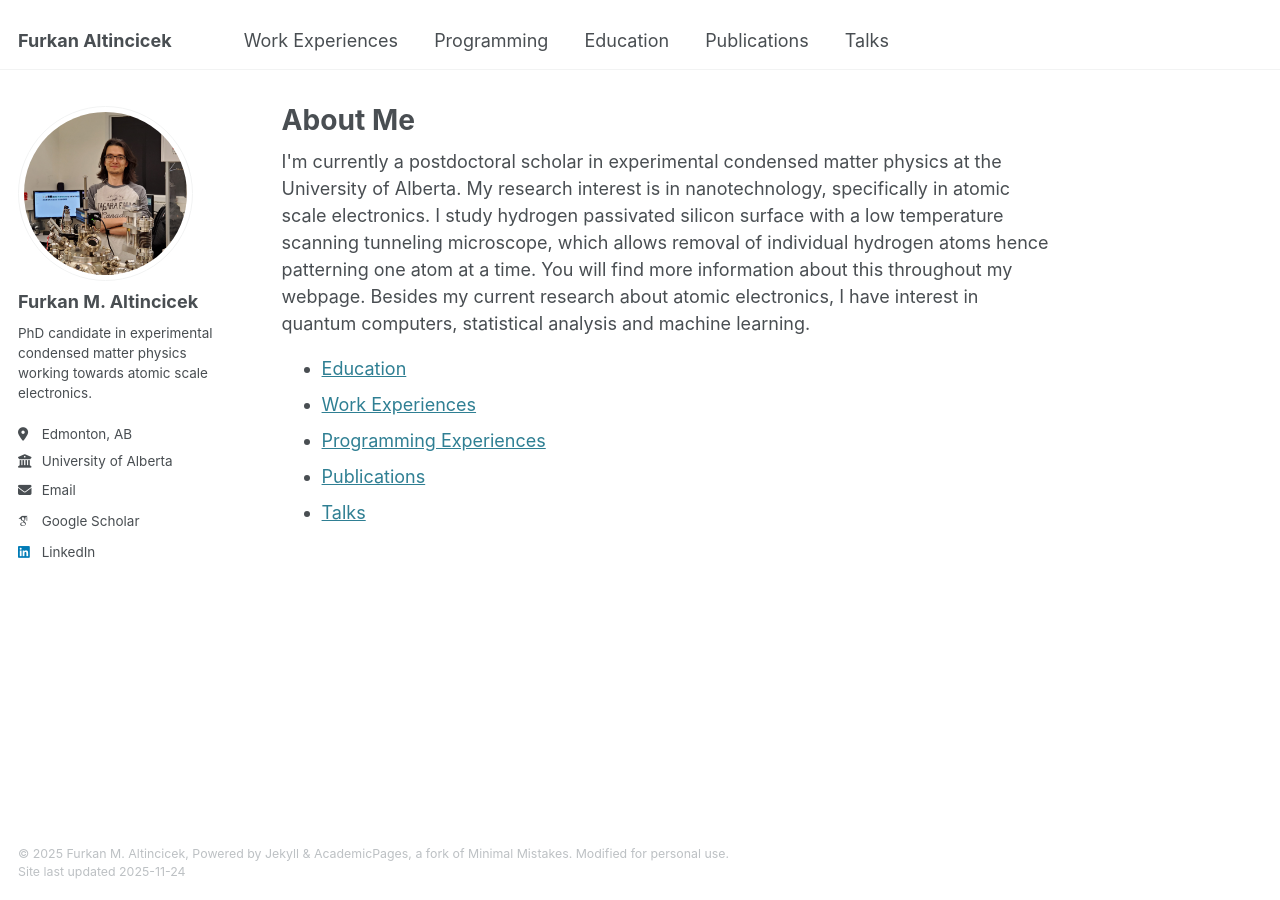
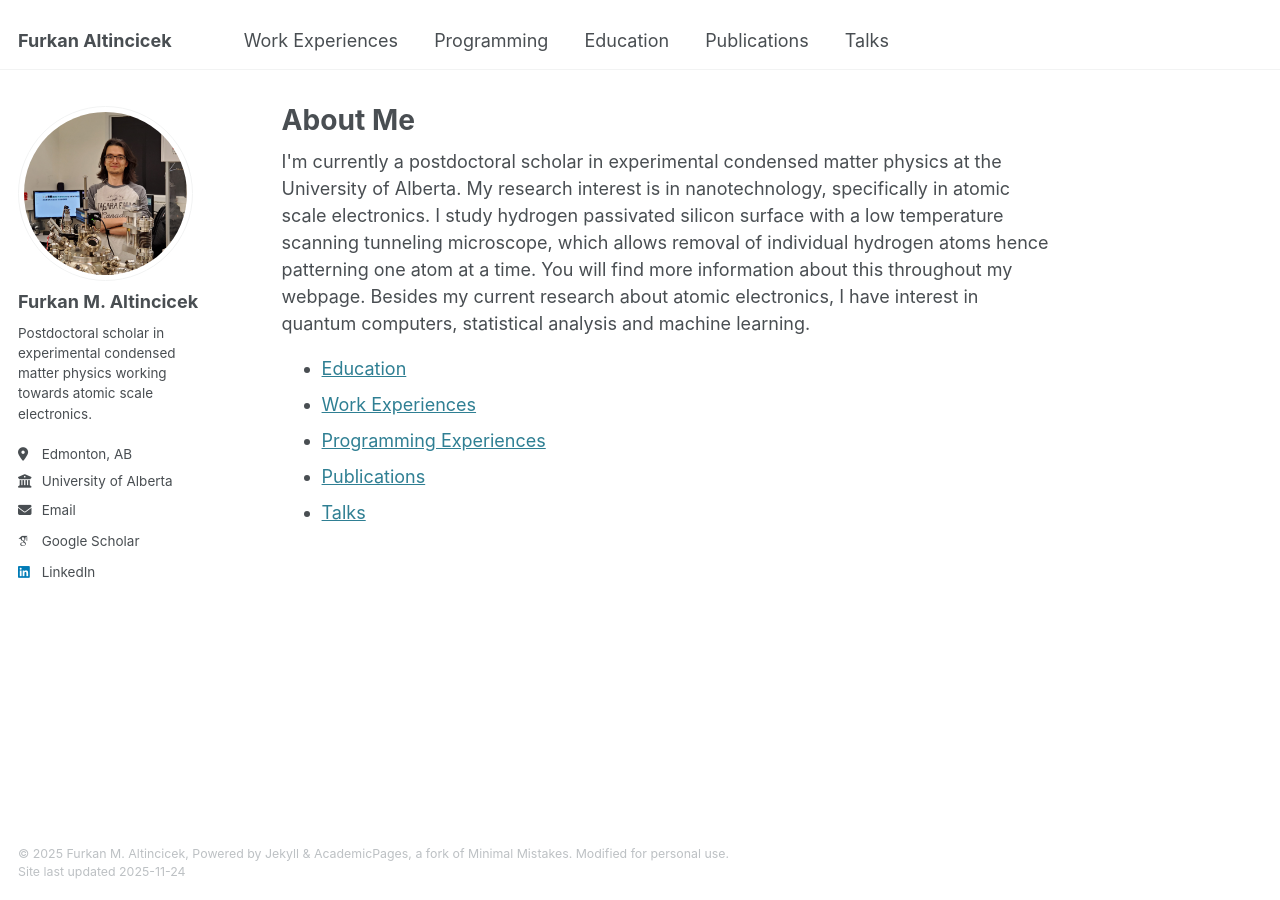
Before and after one commit to faltincicek/faltincicek.github.io, a Jekyll site: the page built from _pages/about.html, in a window 1280 px wide. Built offline with Jekyll 4.4.1, drawn with Linux system fonts in a browser that asks for light colours; some web fonts are replaced.

Commit message:
Update _config.yml

```diff
--- a/_config.yml
+++ b/_config.yml
@@ -25,7 +25,7 @@ author:
   avatar           : "Profile_Pic_close.jpg"
   name             : "Furkan M. Altincicek"
   pronouns         : # example: "she/her"
-  bio              : "PhD candidate in experimental condensed matter physics working towards atomic scale electronics."
+  bio              : "Postdoctoral scholar in experimental condensed matter physics working towards atomic scale electronics."
   location         : "Edmonton, AB"
   employer         : "University of Alberta"
   uri              : # URL
```
